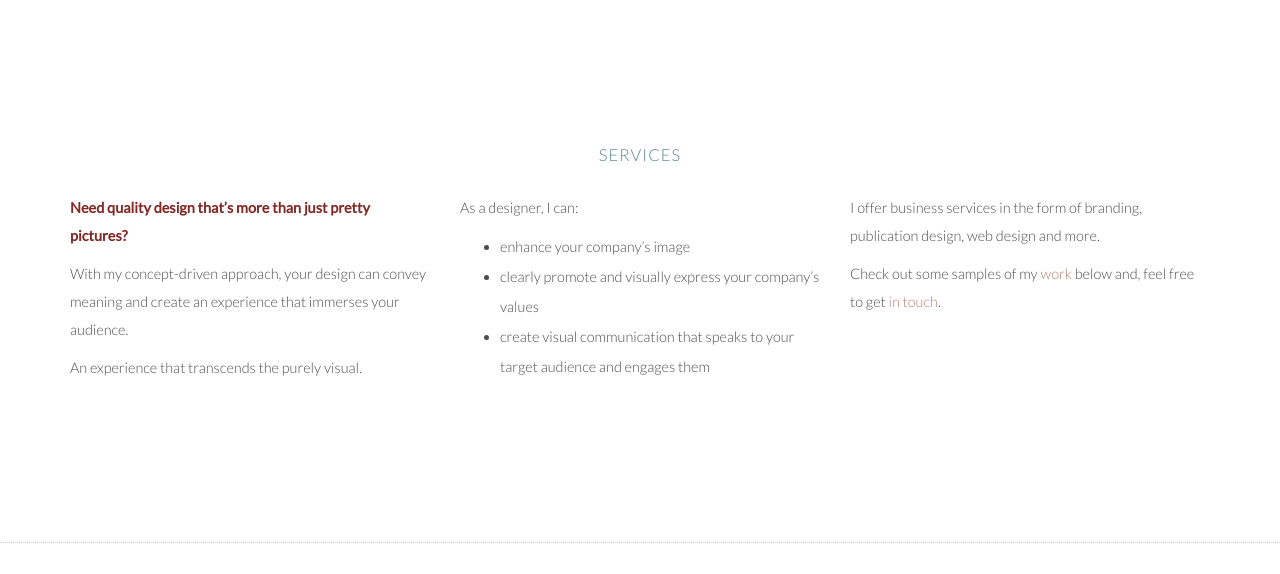
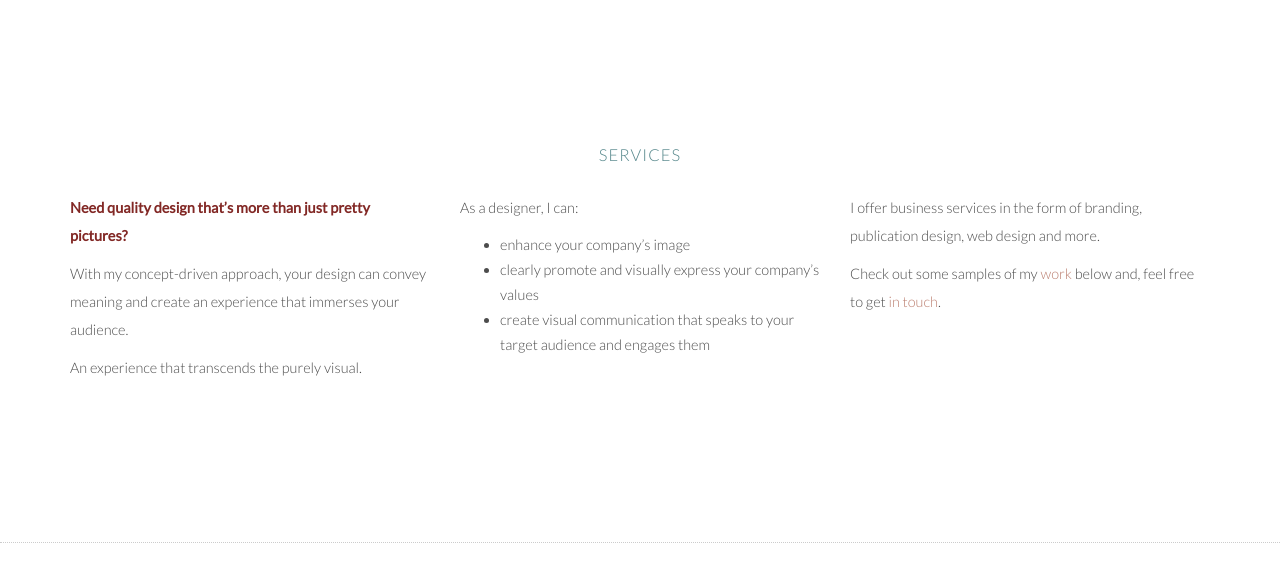
Before and after one commit to liberacreative/liberadesigns.github.io, a PHP site: page / in a window 1280 px wide. Shown: the part 760-1334 px from the top of the page. Run offline with PHP 8.4, Linux system fonts and the light colour scheme; some libraries are stand-ins or nearby versions.

Commit message:
lineheightchange

```diff
--- a/css/jo.css
+++ b/css/jo.css
@@ -159,7 +159,7 @@ footer {
 
 #services ul li {
     color: #4C4C4C;
-    line-height: 30px;
+    line-height: 25px;
     text-align: left;
     font-size: 14.5px;
 }
```
